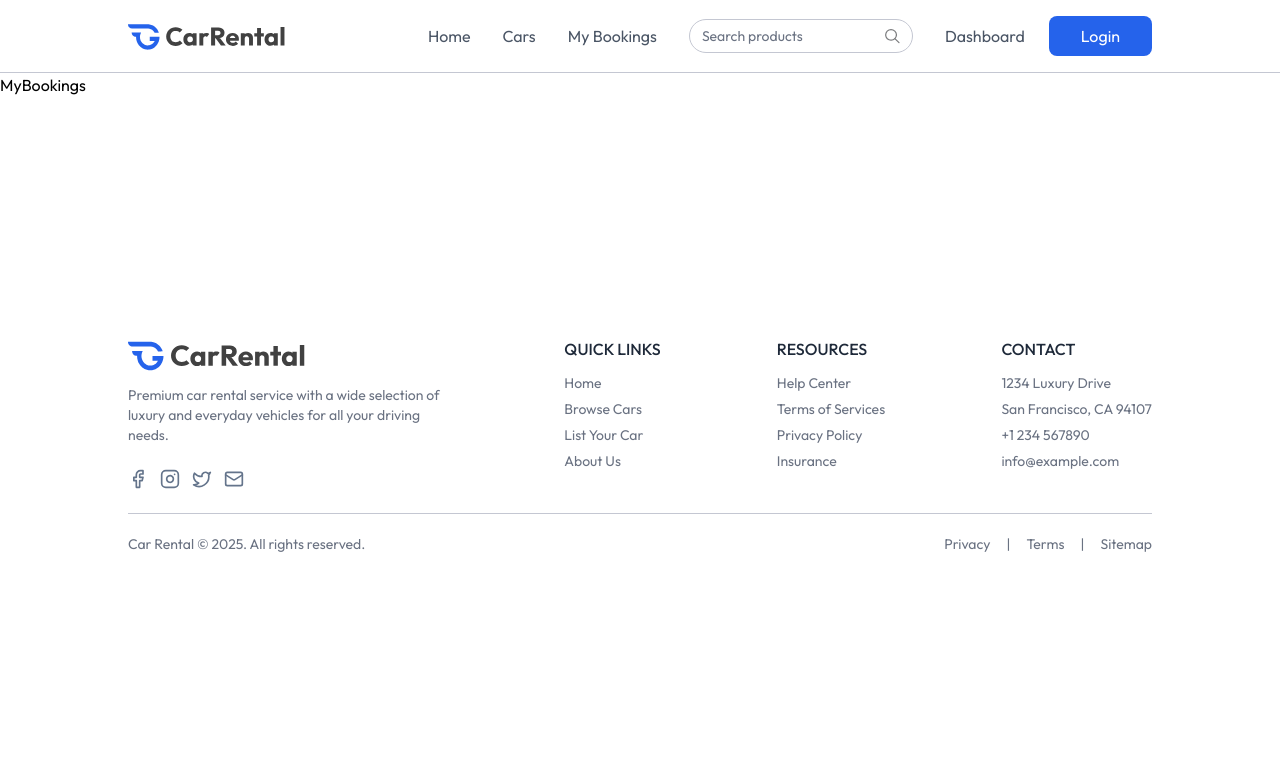
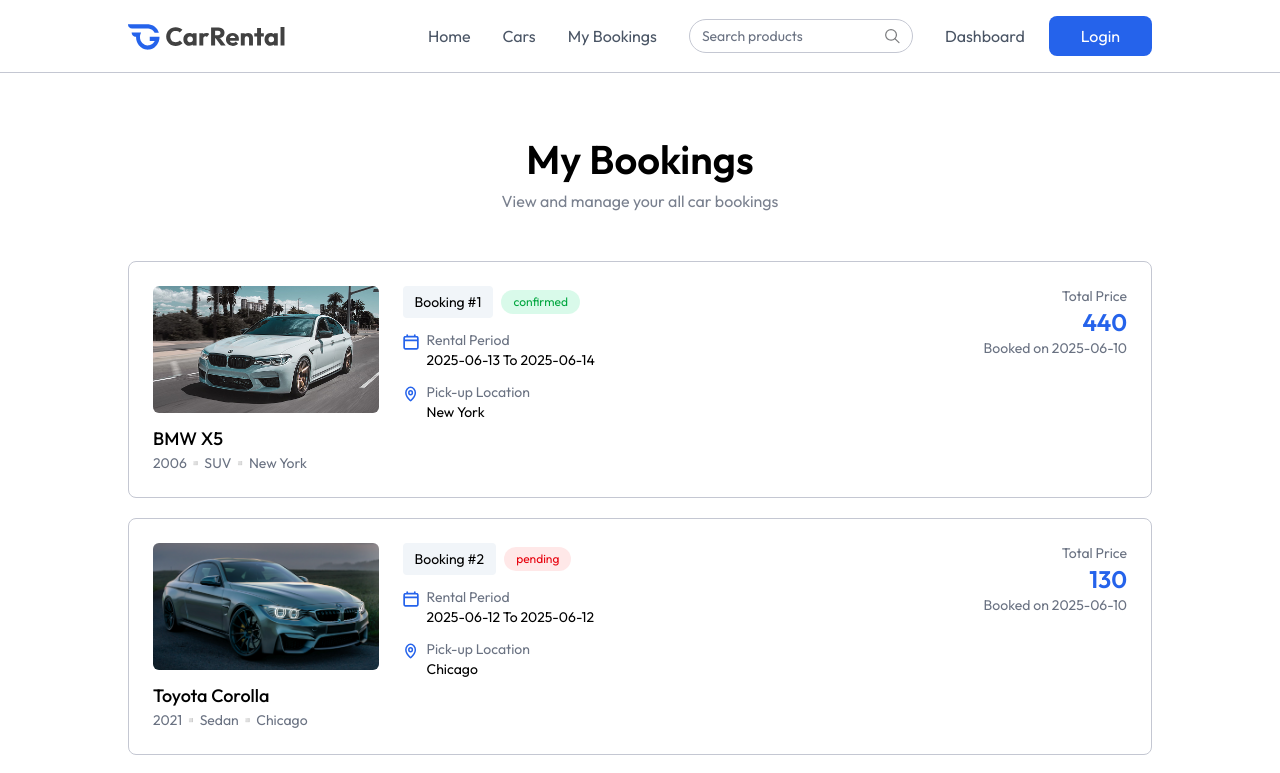
Before and after one commit to subarnoturja/CarRental-client, a React (Vite) app: page /my-bookings in a window 1280 px wide. Shown: the top 773 px of the page. Built offline with nearby package versions, Linux system fonts and the light colour scheme.

Commit message:
My bookings page added

```diff
--- a/src/pages/MyBookings.jsx
+++ b/src/pages/MyBookings.jsx
@@ -1,7 +1,69 @@
+import { useEffect, useState } from "react"
+import { assets, dummyMyBookingsData } from "../assets/assets"
+import Title from "../components/Title"
 
 const MyBookings = () => {
+
+  const [bookings, setBookings] = useState([])
+  const currency = import.meta.env.VITE_CURRENCY;
+
+  const fetchMyBookings = async () => {
+    setBookings(dummyMyBookingsData);
+  }
+
+  useEffect(() => {
+    fetchMyBookings();
+  }, [])
+
   return (
-    <div>MyBookings</div>
+    <div className="px-6 md:px-16 lg:px-24 xl:px-32 2xl:px-48 mt-16 text-sm max-w-7xl">
+      <Title title="My Bookings" subTitle="View and manage your all car bookings" align="left" />
+      <div>
+        {bookings.map((booking, index) => (
+          <div key={index} className="grid grid-cols-1 md:grid-cols-4 gap-6 p-6 border border-borderColor rounded-lg mt-5 first:mt-12">
+            {/* Car Image & Info */}
+            <div className="md:col-span-1">
+              <div className="rounded-md overflow-hidden mb-3">
+                <img src={booking.car.image} alt="booking car image" className="w-full h-auto aspect-video object-cover" />
+              </div>
+              <p className="text-lg font-medium mt-2">{booking.car.brand} {booking.car.model}</p>
+              <p className="text-gray-500">{booking.car.year}▫️{booking.car.category}▫️{booking.car.location}</p>
+            </div>
+            {/* Booking Info */}
+            <div className="md:col-span-2">
+              <div className="flex items-center gap-2">
+                <p className="px-3 py-1.5 bg-light rounded">Booking #{index+1}</p>
+                <p className={`px-3 py-1 text-xs rounded-full ${booking.status === 'confirmed' ? 'bg-green-400/15 text-green-600' : 'bg-red-400/15 text-red-600'}`}>{booking.status}</p>
+              </div>
+              {/* Rental Date Section */}
+              <div className="flex items-start gap-2 mt-3">
+                <img src={assets.calendar_icon_colored} alt="colored calender icon" className="w-4 h-4 mt-1" />
+                <div>
+                  <p className="text-gray-500">Rental Period</p>
+                  <p>{booking.pickupDate.split('T')[0]} To {booking.returnDate.split('T')[0]}</p>
+                </div>
+              </div>
+              {/* Location Section */}
+              <div className="flex items-start gap-2 mt-3">
+                <img src={assets.location_icon_colored} alt="colored location icon" className="w-4 h-4 mt-1" />
+                <div>
+                  <p className="text-gray-500">Pick-up Location</p>
+                  <p>{booking.car.location}</p>
+                </div>
+              </div>
+            </div>
+            {/* Price */}
+            <div className="md:col-span-1 flex flex-col justify-between gap-6">
+              <div className="text-sm text-gray-500 text-right">
+                <p>Total Price</p>
+                <h1 className="text-2xl font-semibold text-primary">{currency}{booking.price}</h1>
+                <p>Booked on {booking.createdAt.split('T')[0]}</p>
+              </div>
+            </div>
+          </div>
+        ))}
+      </div>
+    </div>
   )
 }
 
```
